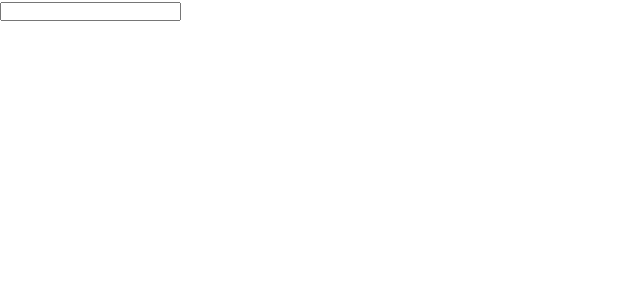
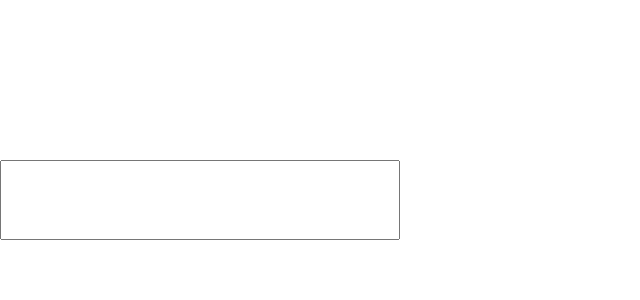
Before and after one commit to LukaBalta/React-calculator, a Next.js app: page / in a window 1280 px wide. Shown: the top 300 px of the page, without its empty margins (0-640 px from the left). Built offline with nearby package versions, Linux system fonts and the light colour scheme.

Commit message:
feat: updated screen input and added styling

```diff
--- a/components/Screen.tsx
+++ b/components/Screen.tsx
@@ -1,9 +1,11 @@
+import styles from '../styles/screen.module.scss'
 
 const Screen = (props: any) => {
   return (
-    <div>
+    <div className={styles.screen_wrapper}>
 
       <input
+        className={styles.screen}
         onChange={props.onChange}
         value={props.value}
       />
--- /dev/null
+++ b/styles/screen.module.scss
@@ -0,0 +1,8 @@
+.screen_wrapper {
+  padding-top: 10rem;
+
+  .screen {
+    width: 400px;
+    height: 80px;
+  }
+}
```
